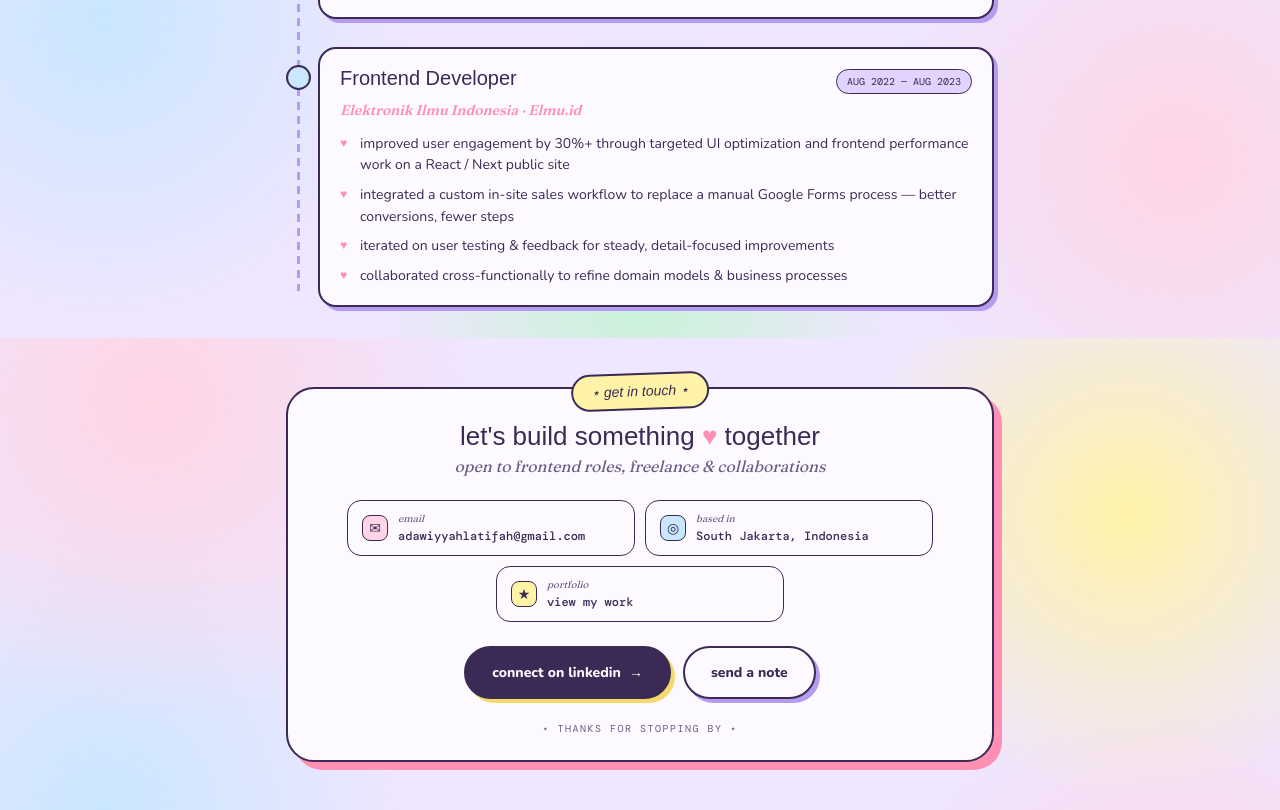
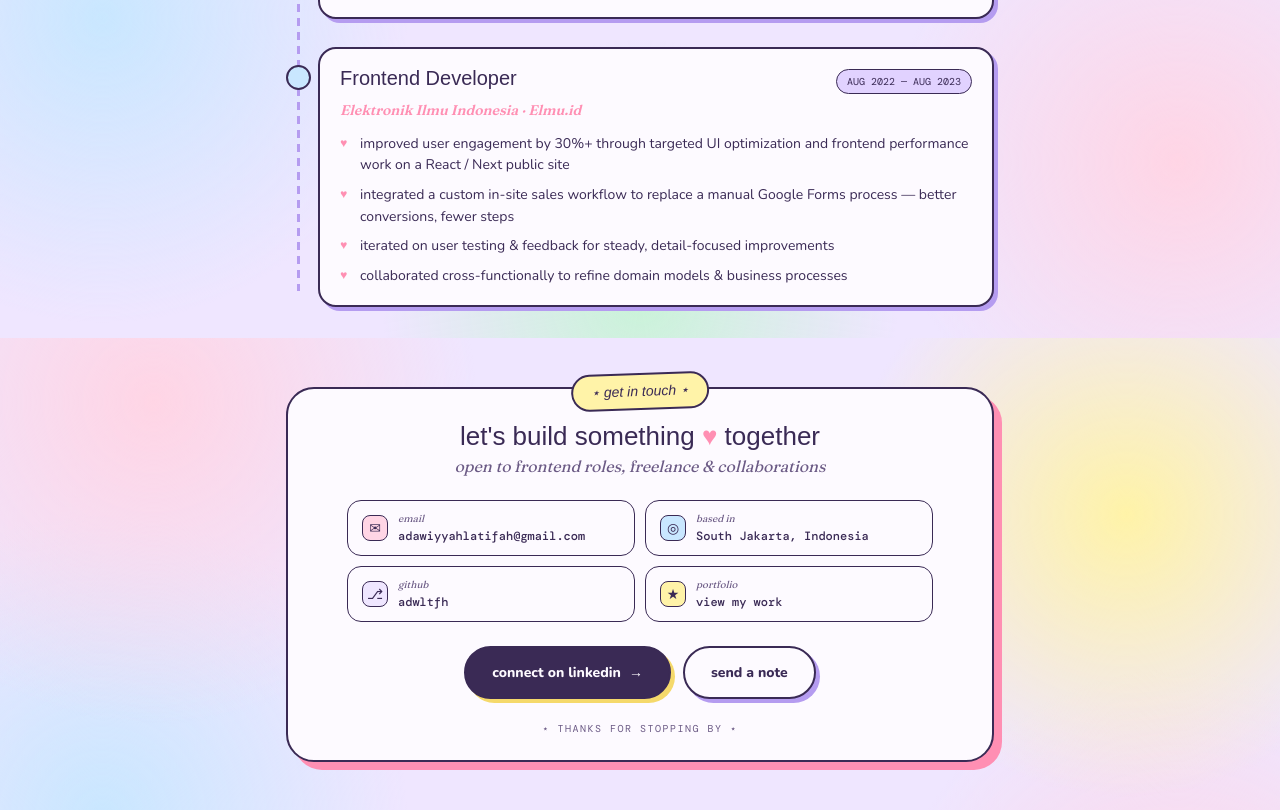
Before and after one commit to adwltfh/portfolio, a Next.js app: page / in a window 1280 px wide. Shown: the part 3662-4472 px from the top of the page. Built offline with nearby package versions, Linux system fonts and the light colour scheme; a web font is replaced by a local one.

Commit message:
add github to contacts

```diff
--- a/components/Contact.tsx
+++ b/components/Contact.tsx
@@ -22,6 +22,14 @@ const CONTACT_ITEMS = [
     icoColor: "bg-resume-sky",
     label: "based in",
     value: "South Jakarta, Indonesia",
+  },
+  {
+    href: "https://github.com/adwltfh",
+    cls: "github",
+    ico: "⎇",
+    icoColor: "bg-resume-lilac",
+    label: "github",
+    value: "adwltfh",
   },
   {
     href: "#",
```
